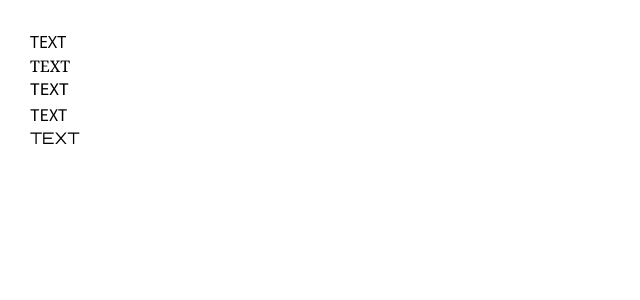
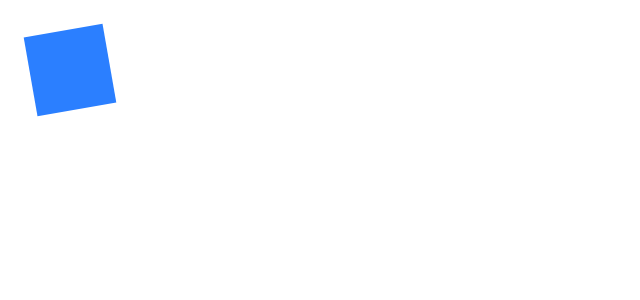
Before and after one commit to joyh7680/codingazit2, a React (Vite) app in the folder ex_section0/: page / in a window 1280 px wide. Shown: the top 300 px of the page, without its empty margins (0-640 px from the left). Built offline with nearby package versions, Linux system fonts and the light colour scheme.

Commit message:
upload: 27 animation

```diff
--- a/ex_section0/src/App.jsx
+++ b/ex_section0/src/App.jsx
@@ -1,11 +1,8 @@
 export default function App() {
   return (
-    <div>
-      <p className="font-sans">TEXT</p>
-      <p className="font-serif">TEXT</p>
-      <p className="font-mono">TEXT</p>
-      <p className="font-noto">TEXT</p>
-      <p className="font-orbitron">TEXT</p>
-    </div>
+    <>
+      {/* <div className="size-20 animate-spin bg-blue-500"></div> */}
+      <div className="size-20 animate-wiggle bg-blue-500"></div>
+    </>
   );
 }
--- a/ex_section0/src/index.css
+++ b/ex_section0/src/index.css
@@ -2,6 +2,19 @@
 @theme {
   --font-noto: 'Noto Sans KR', sans-serif;
   --font-orbitron: 'Orbitron', sans-serif;
+
+  --animate-wiggle: wiggle 1s ease-in-out infinite;
+
+  /* wiggle 키프레임 정의 */
+  @keyframes wiggle {
+    0%,
+    100% {
+      transform: rotate(-10deg);
+    }
+    50% {
+      transform: rotate(10deg)
+    }
+  }
 }
 body {
   padding: 30px;
```
